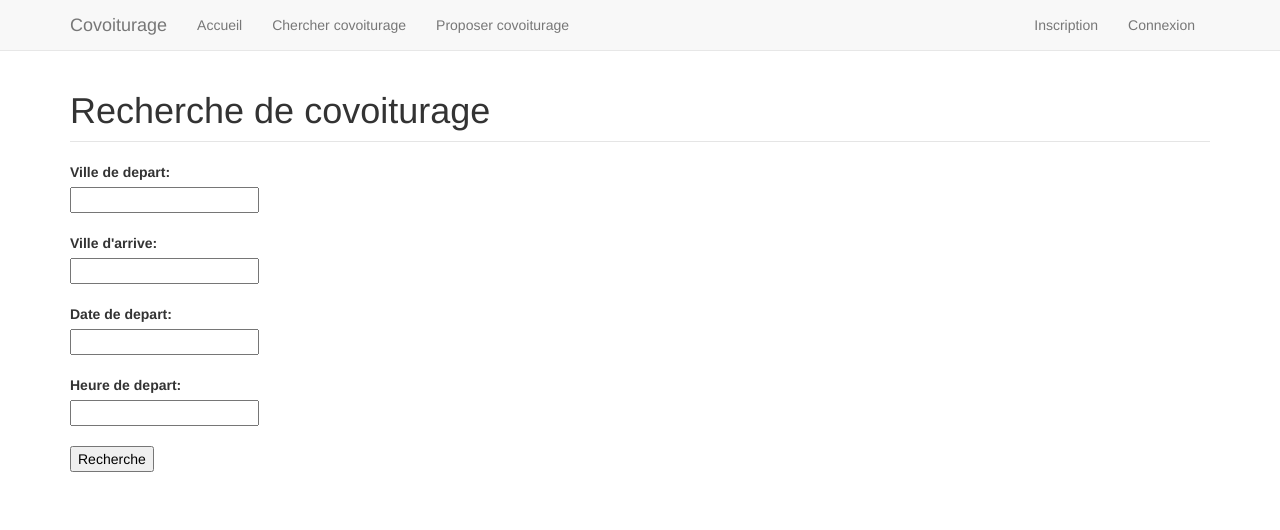
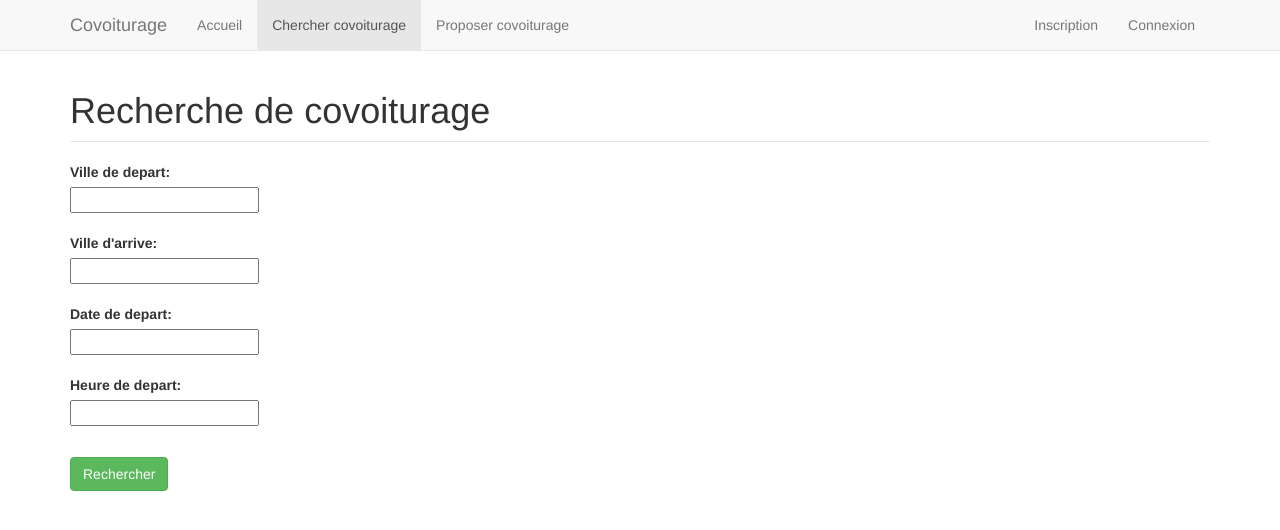
Before and after one commit to Barbatos/ProjetAgile, a PHP site: page /rechercheCovoiturage.php in a window 1280 px wide. Shown: the top 530 px of the page. Run offline with PHP 8.4, Linux system fonts and the light colour scheme.

Commit message:
Css Inscription et formRecherche covoiturage
Les boutons Css + "Surbrillance" de l'onglet Chercher covoiturage

```diff
--- a/src/formRechercheCovoiturage.php
+++ b/src/formRechercheCovoiturage.php
@@ -1,6 +1,6 @@
 <?php
 
-$pageActive = "Recherche";
+$pageActive = "Chercher";
 
 require_once('templates/header.php');
 ?>
@@ -29,7 +29,9 @@ require_once('templates/header.php');
 	<label for="heureD">Heure de depart: </label><br/>
 	<input type="text" class="hourPicker" id="heureD" name="heureD" /><br/><br/>
 
-	<input type="submit" name="rechercheCovoiturage" value="Recherche"/><br/>
+	<div id = "boutonEnvoyer">
+	<input type="submit" name="rechercheCovoiturage" class="btn btn-success" value="Rechercher"/>
+	</div>
 	</fieldset>
 </form>
 
--- a/src/inscription.php
+++ b/src/inscription.php
@@ -87,7 +87,7 @@ require_once('templates/header.php');
   	</select></td></tr><br/>
 	</table>
 	</div>
-	<div id = "boutonfin">
+	<div id = "boutonEnvoyer">
   	<input type="submit" class="btn btn-success btn-large" value="Valider"/>
 	</div>
   	</fieldset>
```
